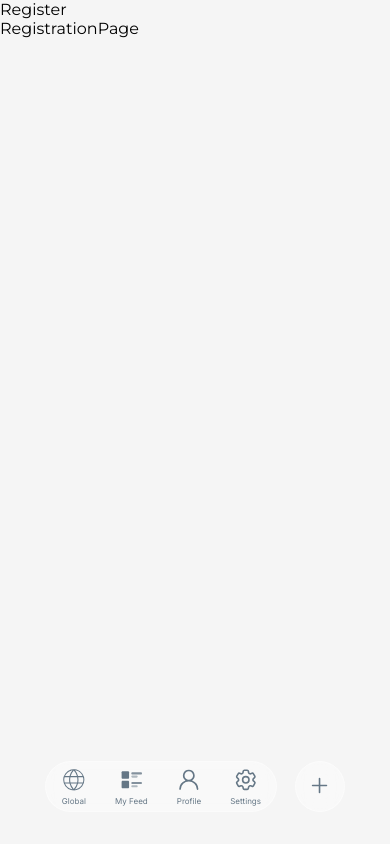
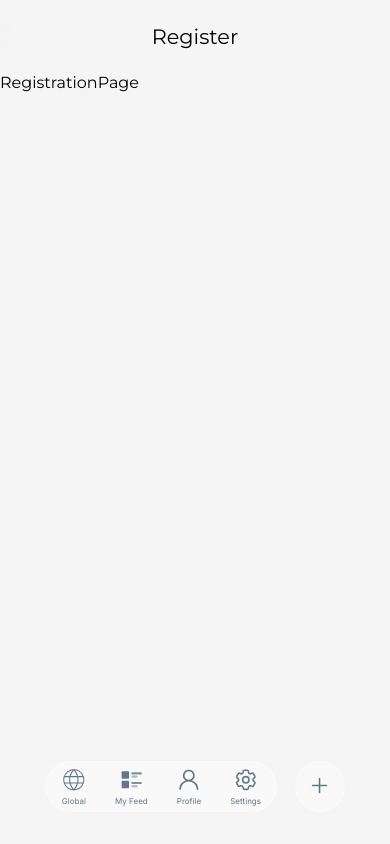
Before and after one commit to ednanf/mini-community, a React app in the folder frontend/: page /register in a window 390 px wide. Built offline with nearby package versions, Linux system fonts and the light colour scheme; the HTML template or start-up script is replaced by a standard one.

Commit message:
feat(Header): add styling for header and back button integration
- Introduced CSS styles for the header and back button components.
- Enhanced layout with flexbox for better alignment and responsiveness.
- Ensured backdrop-filter for a modern UI effect.

```diff
--- a/frontend/src/components/BackButton/BackButton.module.css
+++ b/frontend/src/components/BackButton/BackButton.module.css
@@ -0,0 +1,20 @@
+.button {
+    display: flex;
+    flex-direction: column;
+    align-items: center;
+    text-decoration: none;
+    gap: 0.25em;
+    user-select: none;
+    -webkit-user-select: none;
+    -moz-user-select: none;
+    -ms-user-select: none;
+    background-color: var(--color-navbar-background);
+    backdrop-filter: blur(10px);
+    --webkit-backdrop-filter: blur(10px);
+    padding: 0.7rem;
+    border-radius: 50%;
+    border: 1px solid var(--color-navbar-border);
+    margin-left: 10px;
+    font-size: 1.3rem;
+    color: var(--color-text-secondary)
+}
--- a/frontend/src/components/Header/Header.module.css
+++ b/frontend/src/components/Header/Header.module.css
@@ -0,0 +1,20 @@
+.header {
+    font-family: 'Inter', sans-serif;
+    position: relative;
+    width: 100%;
+    height: auto;
+    margin: 1.5rem 0;
+    background-color: rgba(255, 255, 255, 0.000001); /* necessary for backdrop-filter */
+    backdrop-filter: blur(10px);
+}
+
+.backButtonWrapper {
+    position: absolute;
+    left: 1rem;
+    top: 50%;
+    transform: translateY(-50%);
+}
+
+.children {
+    font-size: 1.3rem;
+}
--- a/frontend/src/components/Header/Header.tsx
+++ b/frontend/src/components/Header/Header.tsx
@@ -1,17 +1,27 @@
 import React from 'react';
 import { HStack } from '../Layout/HStack.tsx';
 import BackButton from '../BackButton/BackButton.tsx';
+
+import styles from './Header.module.css';
 
 interface HeaderProps {
   backButton: boolean;
   children: React.ReactNode;
 }
 
+// TODO: move the back button to the left side and ensure the title is centered
+
 const Header = ({ backButton, children }: HeaderProps) => {
   return (
-    <HStack>
-      {backButton ? <BackButton /> : ''}
-      {children}
+    <HStack align={'center'} justify={'center'} className={styles.header}>
+      {backButton ? (
+        <span className={styles.backButtonWrapper}>
+          <BackButton />
+        </span>
+      ) : (
+        ''
+      )}
+      <span className={styles.children}>{children}</span>
     </HStack>
   );
 };
```
